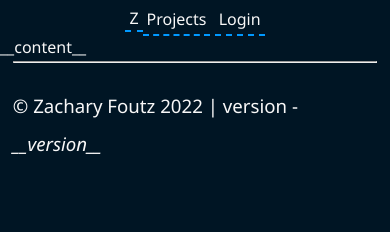
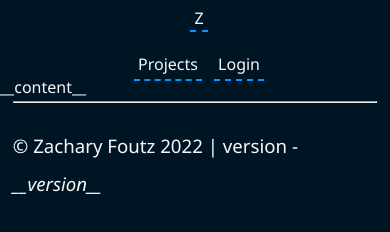
Before and after one commit to Zafuzi/interactive-portfolio, a website: page static/layout.html in a window 390 px wide. Drawn offline with Linux system fonts and the light colour scheme.

Commit message:
* updated nav and header title

```diff
--- a/static/styles/global.css
+++ b/static/styles/global.css
@@ -61,6 +61,7 @@ nav a {
 	text-decoration: none;
 	color: var(--subtle-light);
 	padding: 4px;
+	margin-left: 8px;
 }
 
 nav a.active {
@@ -250,6 +251,11 @@ a {
 {
 	nav {
 		justify-content: center;
+		flex-flow: column;
+	}
+
+	nav div {
+		margin-top: 24px;
 	}
 }
 
```
Also changed, not shown: static/home/home.html (+1 -1 lines).
